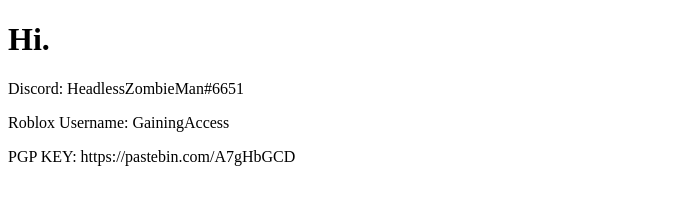
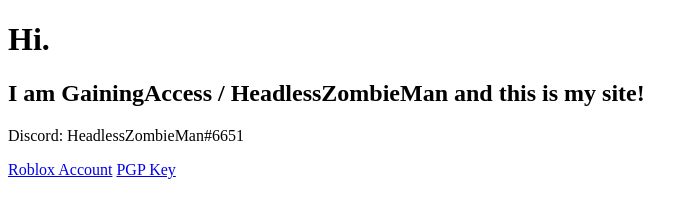
Before and after one commit to GainingAccess/GainingAccess.github.io, a plain HTML site: page index.html in a window 1280 px wide. Shown: the whole page, without its empty margins (0-698 px from the left). Drawn offline with Linux system fonts and the light colour scheme.

Commit message:
Update index.html

```diff
--- a/index.html
+++ b/index.html
@@ -2,8 +2,9 @@
 <html>
 <body>
 <h1>Hi.</h1>
+<h2>I am GainingAccess / HeadlessZombieMan and this is my site!</h2>
 <p>Discord: HeadlessZombieMan#6651</p>
-<p>Roblox Username: GainingAccess</p>
-<p>PGP KEY: https://pastebin.com/A7gHbGCD</p>
+<a href='https://www.roblox.com/users/2508278133/profile'>Roblox Account</a>
+<a href='https://pastebin.com/A7gHbGCD'>PGP Key</a>
 </body>
 </html>
```
